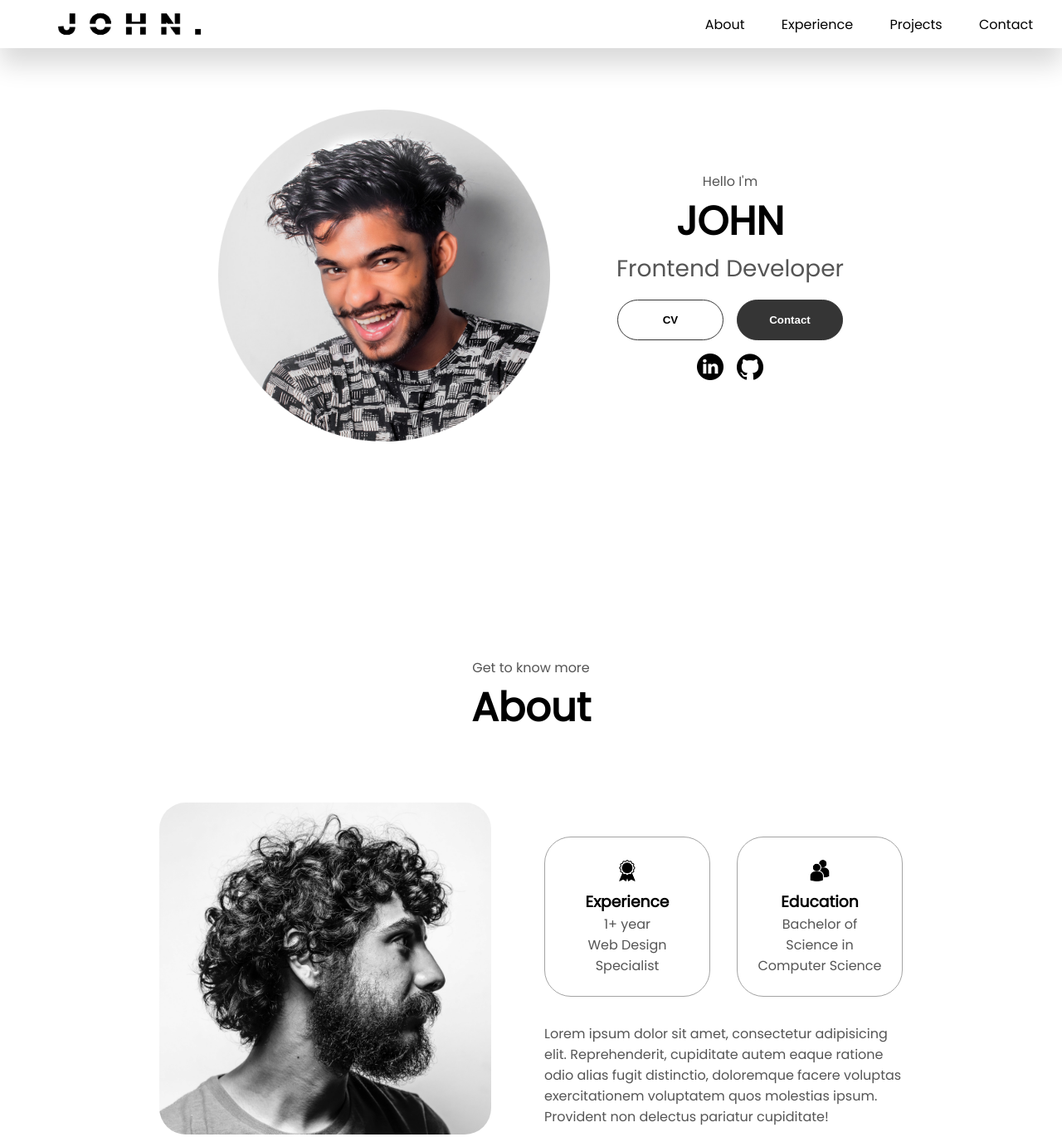
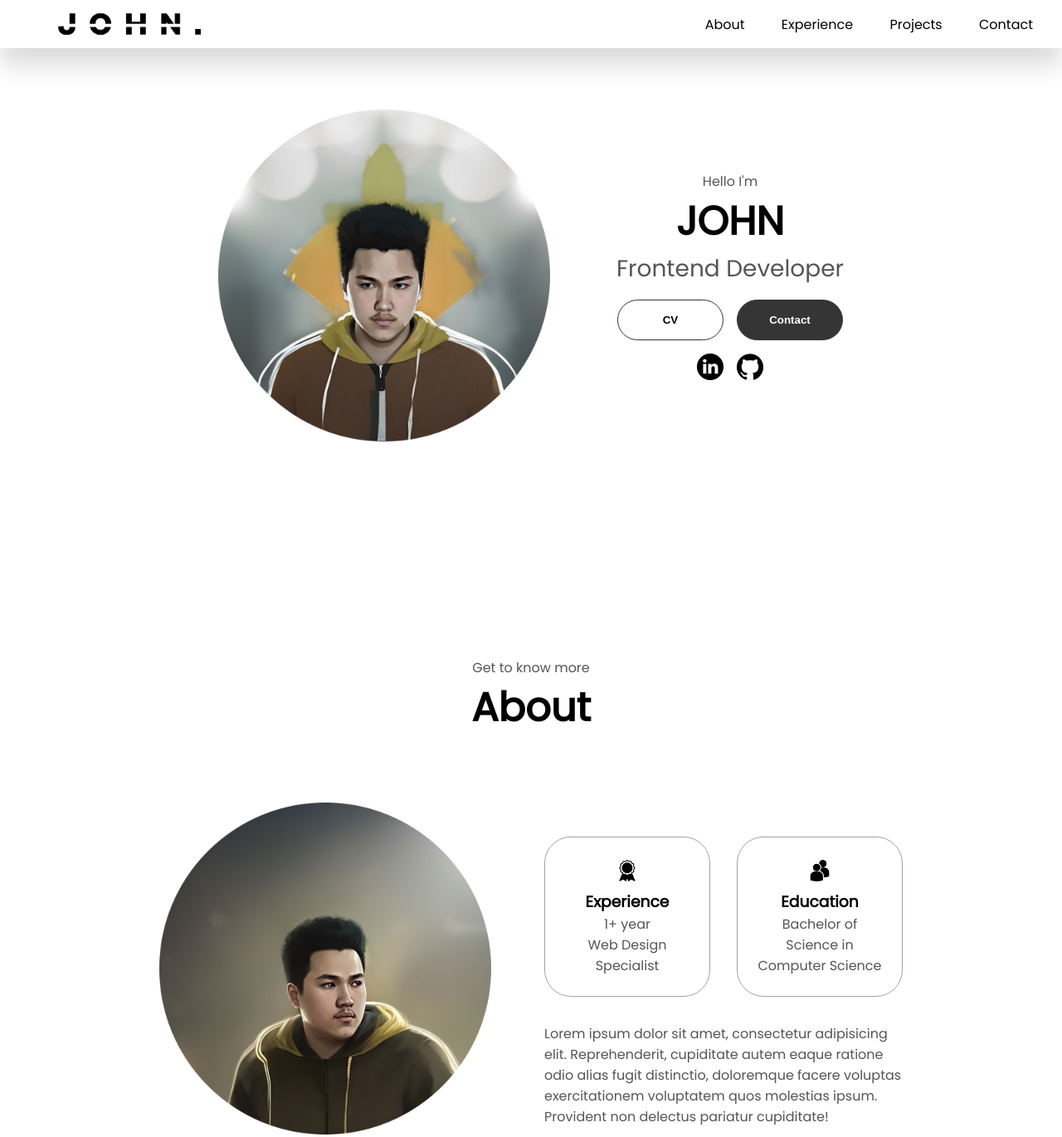
Before and after one commit to johncarloOfficial/Portfolio, a plain HTML site: page index.html in a window 1280 px wide. Shown: the top 1370 px of the page at 83% size. Drawn offline with Linux system fonts and the light colour scheme.

Commit message:
Update DP

```diff
--- a/index.html
+++ b/index.html
@@ -57,7 +57,7 @@
 
     <section id="profile">
         <div class="section__pic-container">
-            <img src="./assets/profile-pic-2.png" alt="Display picture">
+            <img src="./assets/PIC1.png" alt="Display picture" class="dp">
         </div>
         <div class="section__text">
             <p class="section__text__p1"> Hello I'm</p>
@@ -83,7 +83,7 @@
         <h1 class="title">About</h1>
         <div class="section-container">
             <div class="section__pic-container">
-                <img src="./assets/about-pic.png" alt="Display" class="about-pic">
+                <img src="./assets/PIC2.png" alt="Display" class="about-pic">
             </div>
             <div class="about-details-container">
                 <div class="about-containers">
--- a/style.css
+++ b/style.css
@@ -203,6 +203,7 @@ section{
  gap: 5rem;
  height: 80vh;
 }
+
 
 .section__pic-container{
     display: flex;
```
Also changed, not shown: assets/PIC1.png (added), assets/PIC2.png (added).
